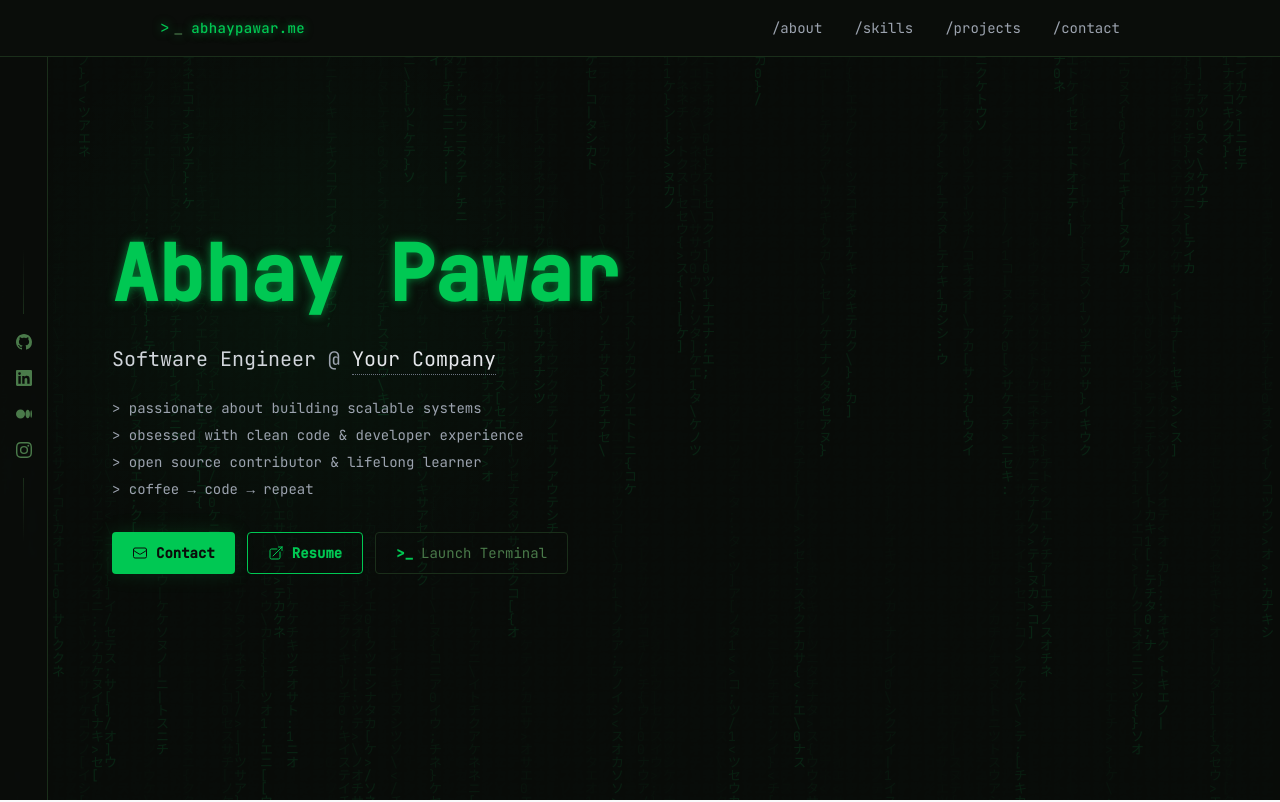
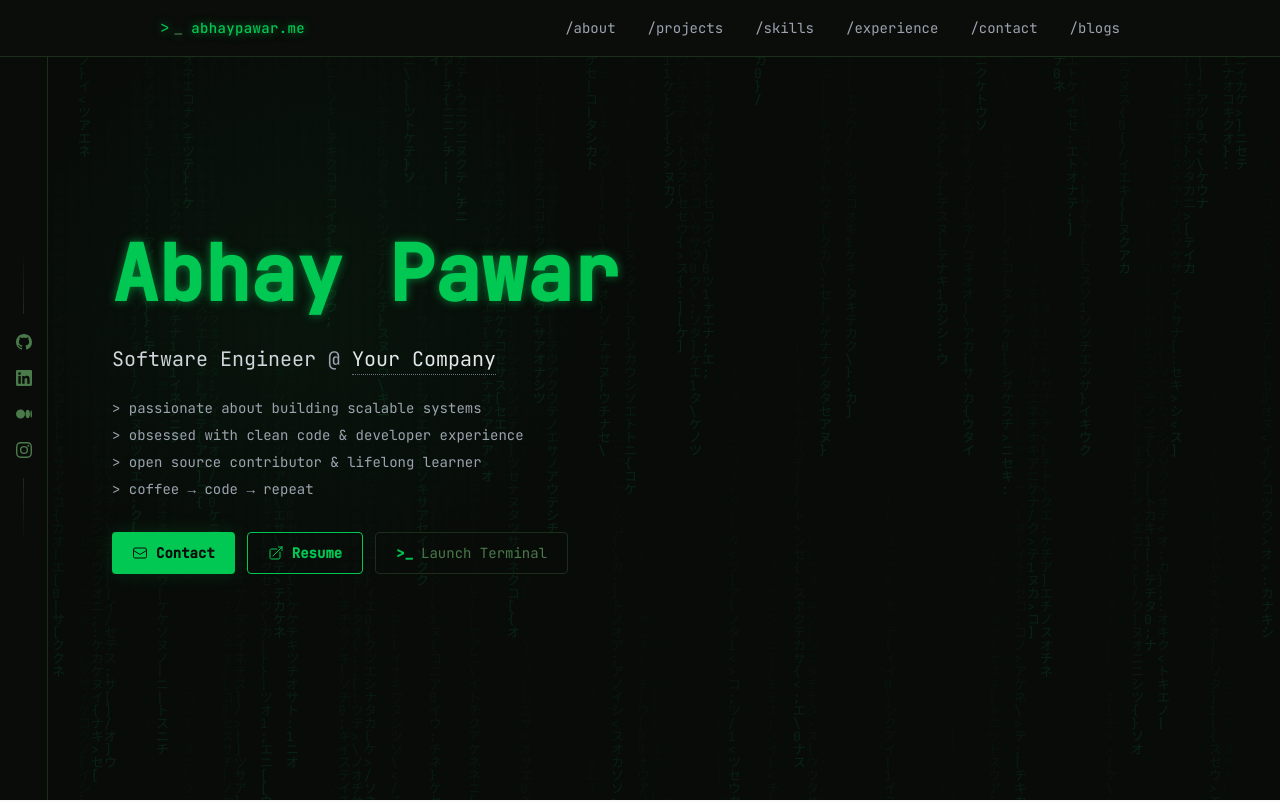
Before and after one commit to abhaygzb15/abhaygzb15.github.io, a React (Vite) app: page / in a window 1280 px wide. Shown: the top 802 px of the page. Built offline with nearby package versions, Linux system fonts and the light colour scheme.

Commit message:
add photo

```diff
--- a/src/components/Hero/Hero.tsx
+++ b/src/components/Hero/Hero.tsx
@@ -1,8 +1,8 @@
 import MatrixRain from './MatrixRain'
 
-// TODO: Place your photo at src/assets/abhay.jpg
+// TODO: Place your photo at src/assets/picture.png
 // Then uncomment the import below and swap the placeholder
-// import abhayPhoto from '../../assets/abhay.jpg'
+import abhayPhoto from '../../assets/picture.png'
 
 const Hero = () => {
   return (
@@ -95,7 +95,7 @@ const Hero = () => {
               {/* Photo frame */}
               <div className="relative w-72 h-80 rounded-2xl overflow-hidden border border-terminal-green/30 shadow-terminal-lg">
                 {/*
-                  TODO: Once you've placed abhay.jpg in src/assets/, replace the
+                  TODO: Once you've placed picture.png in src/assets/, replace the
                   placeholder div below with:
 
                   <img
@@ -106,14 +106,14 @@ const Hero = () => {
                 */}
                 <div className="w-full h-full bg-terminal-bg-card flex flex-col items-center justify-center gap-2 text-terminal-muted font-mono text-xs">
                   <span className="text-terminal-green text-2xl">[ AP ]</span>
-                  <span>place abhay.jpg in</span>
+                  <span>place picture.png in</span>
                   <span className="text-terminal-green">src/assets/</span>
                 </div>
               </div>
 
               {/* Terminal label below photo */}
               <p className="mt-3 text-center font-mono text-xs text-terminal-muted">
-                <span className="text-terminal-green">{'>'}_</span> abhay.jpg
+                <span className="text-terminal-green">{'>'}_</span> picture.png
               </p>
             </div>
           </div>
--- a/src/components/Navbar/Navbar.tsx
+++ b/src/components/Navbar/Navbar.tsx
@@ -1,10 +1,14 @@
 import { useState, useEffect } from 'react'
 
 const navLinks = [
-  { label: '/about',    href: '#about' },
-  { label: '/skills',   href: '#skills' },
-  { label: '/projects', href: '#projects' },
-  { label: '/contact',  href: '#contact' },
+  { label: '/about',    href: 'about' },
+  { label: '/projects', href: 'projects' },
+  { label: '/skills',   href: 'skills' },
+
+  { label: '/experience',  href: 'experience' },
+  { label: '/contact',  href: 'contact' },
+  { label: '/blogs',  href: 'blogs' },
+
 ]
 
 const Navbar = () => {
```
Also changed, not shown: src/components/assets/picture.png (added).
